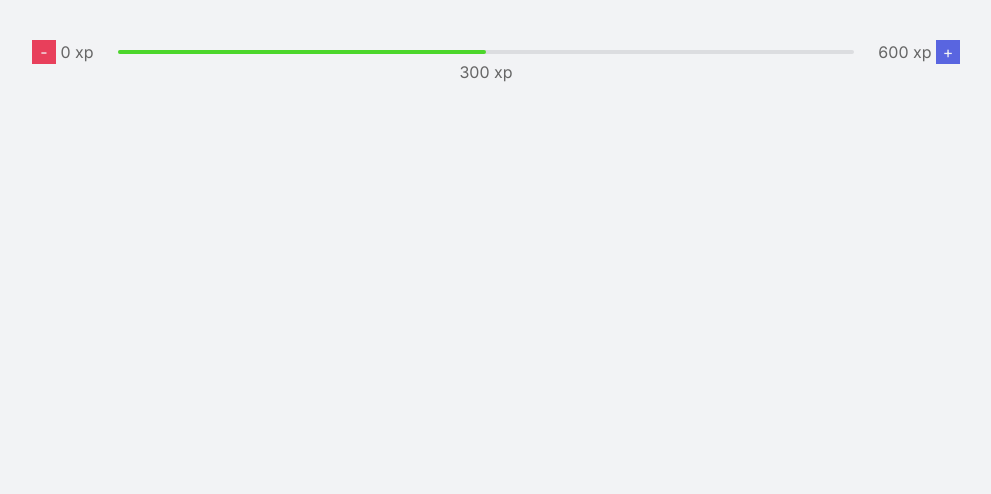
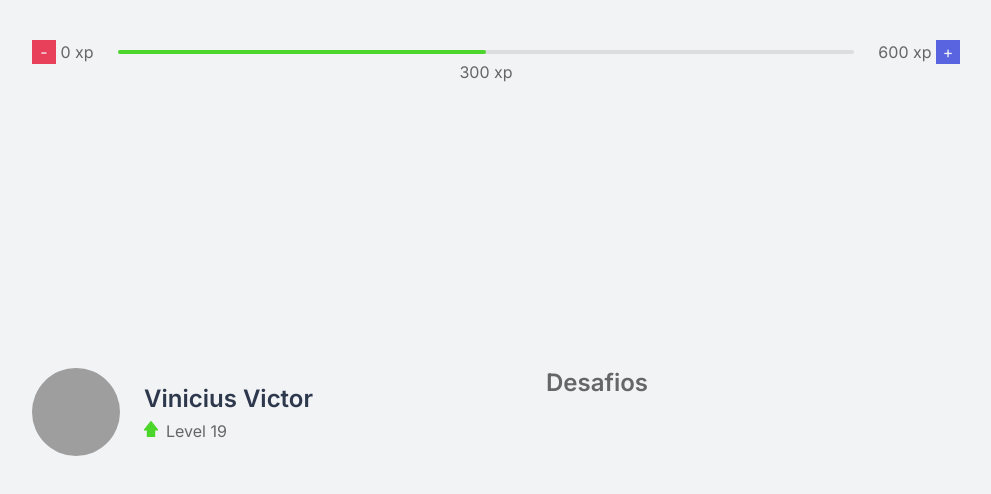
Before and after one commit to martinsvinicius/moveit-nlw, a Next.js app: page / in a window 1280 px wide. Shown: the top 494 px of the page, without its empty margins (144-1135 px from the left). Built offline with nearby package versions, Linux system fonts and the light colour scheme; grey boxes are pictures that could not be loaded.

Commit message:
usando css modules e criando o Profile component

```diff
--- a/src/components/ExpericenceBar.tsx
+++ b/src/components/ExpericenceBar.tsx
@@ -1,4 +1,7 @@
 import { useState, useEffect } from "react";
+
+//styles
+import styles from '../styles/components/ExperienceBar.module.css'
 
 export function ExperienceBar() {
     const [xp, setXp] = useState(50);
@@ -25,14 +28,14 @@
     }
 
     return(
-        <header className="experience-bar">
-            <span><button className="removeXP" onClick={handlerRemoveXP} > - </button> 0 xp</span>
+        <header className={styles.experienceBar}>
+            <span><button className={styles.removeXP} onClick={handlerRemoveXP} > - </button> 0 xp</span>
             <div>
                 <div style={{ width: `${xp}%` }} />
 
-                <span className="current-experience" style={{ left: `${xp}%` }}>{xpValue} xp</span>
+                <span className={styles.currentExperience} style={{ left: `${xp}%` }}>{xpValue} xp</span>
             </div>
-            <span> 600 xp <button className="addXP" onClick={handlerAddXP}> + </button></span>
+            <span> 600 xp <button className={styles.addXP} onClick={handlerAddXP}> + </button></span>
         </header>
     );
 }
--- /dev/null
+++ b/src/components/Profile.tsx
@@ -0,0 +1,18 @@
+//styles
+import styles from "../styles/components/Profile.module.css";
+
+export function Profile() {
+  return (
+    <div className={styles.profileContainer}>
+      <img src="https://github.com/martnght12.png" alt="Vinicius Victor" />
+
+      <div>
+        <strong>Vinicius Victor</strong>
+        <p>
+          <img src="icons/level.svg" alt="Level" />
+          Level 19
+        </p>
+      </div>
+    </div>
+  );
+}
--- a/src/pages/index.tsx
+++ b/src/pages/index.tsx
@@ -1,9 +1,22 @@
 import { ExperienceBar } from "../components/ExpericenceBar";
+import { Profile } from "../components/Profile";
+
+//styles
+import styles from '../styles/pages/Home.module.css';
 
 export default function Home() {
   return (
-    <div className="container">
+    <div className={styles.container}>
       <ExperienceBar />
+
+      <section>
+        <div className={styles.countDownContainer}>
+          <Profile />
+        </div>
+        <div>
+          <h1>Desafios</h1>
+        </div>
+      </section>
     </div>
   );
 }
--- /dev/null
+++ b/src/styles/components/ExperienceBar.module.css
@@ -0,0 +1,48 @@
+.experienceBar {
+  display: flex;
+  align-items: center;
+  justify-content: space-between;
+}
+
+.experienceBar span {
+  font-size: 1rem;
+}
+
+.experienceBar > div {
+  flex: 1;
+  height: 4px;
+  border-radius: 4px;
+  background: var(--gray-line);
+  margin: 0 1.5rem;
+  position: relative;
+}
+
+.experienceBar > div > div {
+  height: 4px;
+  border-radius: 4px;
+  background: var(--green);
+}
+
+span.currentExperience {
+  position: absolute;
+  top: 12px;
+  transform: translateX(-50%);
+}
+
+button.removeXP {
+  width: 1.5rem;
+  height: 1.5rem;
+  background: var(--red);
+  border: none;
+  outline: none;
+  color: var(--background);
+}
+
+button.addXP {
+  width: 1.5rem;
+  height: 1.5rem;
+  background: var(--blue);
+  border: none;
+  outline: none;
+  color: var(--background);
+}
--- /dev/null
+++ b/src/styles/components/Profile.module.css
@@ -0,0 +1,29 @@
+.profileContainer {
+  display: flex;
+  align-items: center;
+}
+
+.profileContainer > img {
+  width: 5.5rem;
+  height: 5.5rem;
+  border-radius: 50%;
+}
+
+.profileContainer div {
+  margin-left: 1.5rem;
+}
+
+.profileContainer div strong {
+  font-size: 1.5rem;
+  font-weight: 600;
+  color: var(--title);
+}
+
+.profileContainer div p {
+  font-size: 1rem;
+  margin-top: 0.5rem;
+}
+
+.profileContainer div p img {
+  margin-right: 0.5rem;
+}
--- a/src/styles/global.css
+++ b/src/styles/global.css
@@ -56,62 +56,3 @@
     color: inherit;
     text-decoration: none;
 }
-
-.container {
-    height: 100vh;
-    max-width: 992px;
-    margin: 0 auto;
-    padding: 2.5rem 2rem;
-
-    display: flex;
-    flex-direction: column;
-}
-
-.experience-bar {
-    display: flex;
-    align-items: center;
-    justify-content: space-between;
-}
-
-.experience-bar span {
-    font-size: 1rem;
-}
-
-.experience-bar > div {
-    flex: 1;
-    height: 4px;
-    border-radius: 4px;
-    background: var(--gray-line);
-    margin: 0 1.5rem;
-    position: relative;
-}
-
-.experience-bar > div > div {
-    height: 4px;
-    border-radius: 4px;
-    background: var(--green);
-}
-
-span.current-experience {
-    position: absolute;
-    top: 12px;
-    transform: translateX(-50%);
-}
-
-button.removeXP {
-    width: 1.5rem;
-    height: 1.5rem;
-    background: var(--red);
-    border: none;
-    outline: none;
-    color: var(--background);
-}
-
-button.addXP {
-    width: 1.5rem;
-    height: 1.5rem;
-    background: var(--blue);
-    border: none;
-    outline: none;
-    color: var(--background);
-}
--- /dev/null
+++ b/src/styles/pages/Home.module.css
@@ -0,0 +1,17 @@
+.container {
+  height: 100vh;
+  max-width: 992px;
+  margin: 0 auto;
+  padding: 2.5rem 2rem;
+
+  display: flex;
+  flex-direction: column;
+}
+
+.container section {
+  flex: 1;
+  display: grid;
+  grid-template-columns: 1fr 1fr;
+  gap: 6.25rem;
+  align-content: center;
+}
```
